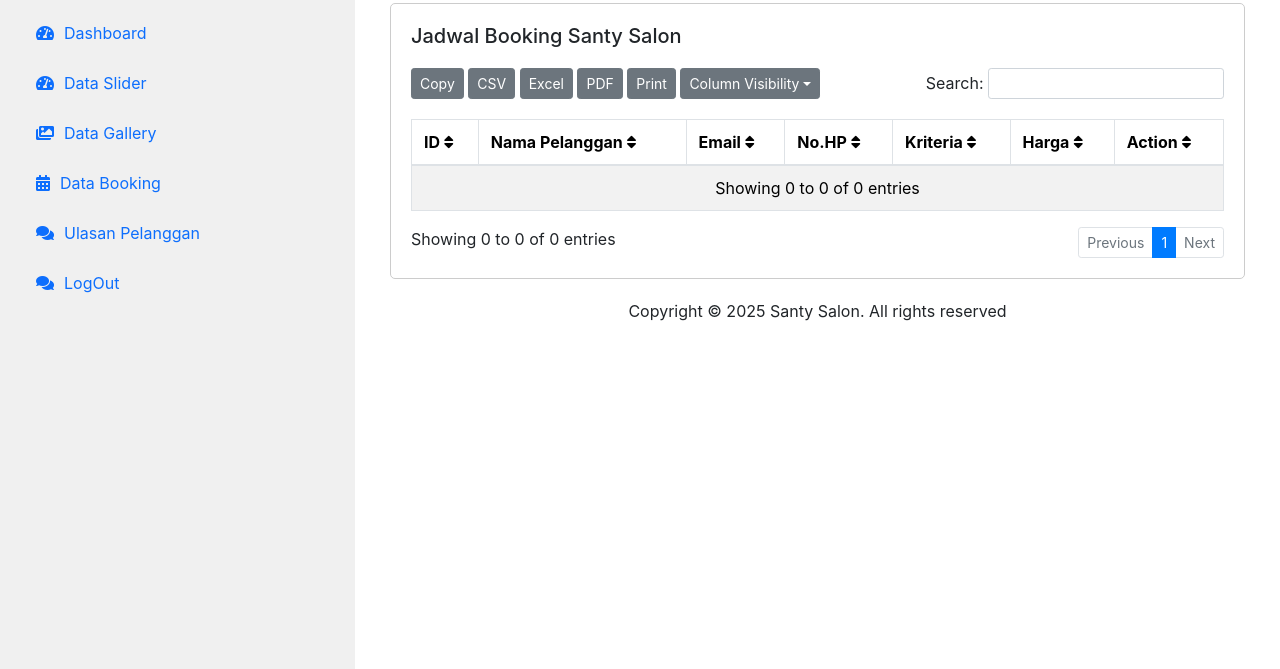
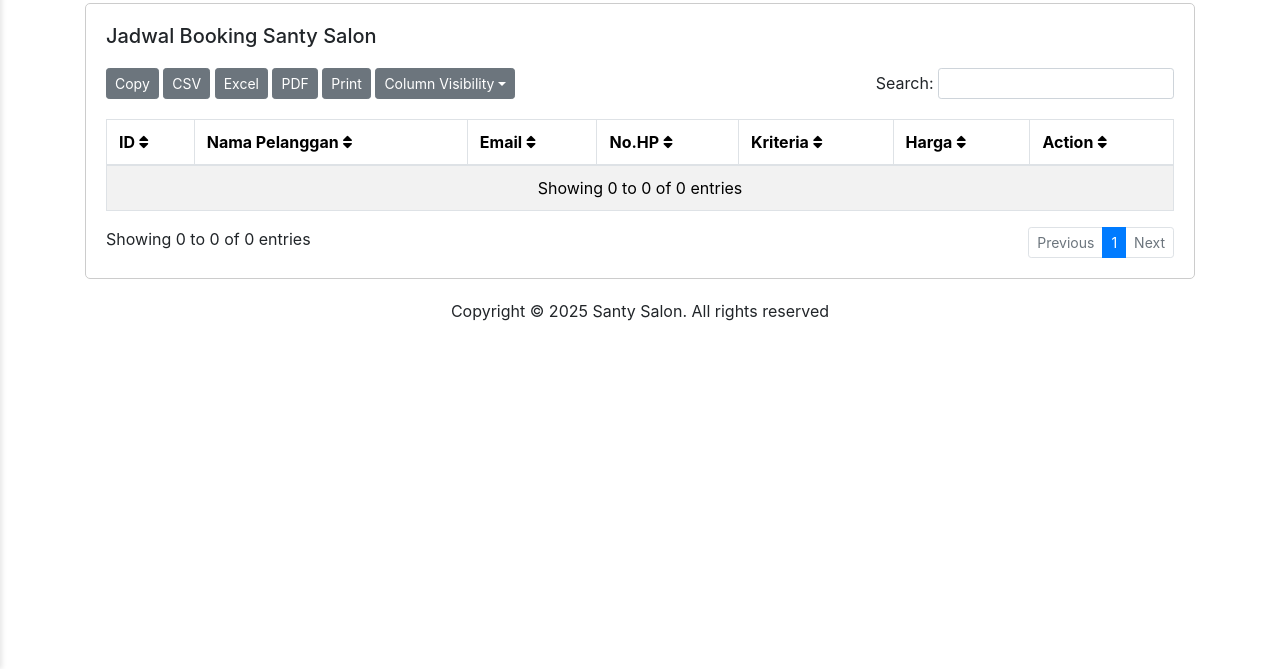
Before and after one commit to AhmdFzi31/santy-salon, a plain HTML site: page databoking.html in a window 1280 px wide. Shown: the part 131-800 px from the top of the page. Drawn offline with nearby package versions, Linux system fonts and the light colour scheme.

Commit message:
Update databoking.css

```diff
--- a/databoking.css
+++ b/databoking.css
@@ -1,3 +1,48 @@
+body {
+    overflow-x: hidden; /* Menghindari scroll horizontal */
+}
+
+/* Styling untuk sidebar */
+.sidebar {
+    position: fixed;
+    top: 0;
+    left: -250px; /* Mulai tersembunyi */
+    width: 250px;
+    height: 100vh;
+    background-color: #f8f9fa;
+    padding: 20px;
+    transition: left 0.3s ease; /* Transisi saat sidebar muncul */
+    box-shadow: 2px 0 5px rgba(0,0,0,0.1); /* Bayangan untuk sidebar */
+}
+
+/* Ketika sidebar aktif */
+.sidebar.active {
+    left: 0; /* Tampilkan sidebar */
+}
+
+/* Styling untuk konten utama */
+.content {
+    transition: margin-left 0.3s ease; /* Transisi saat konten bergerak */
+    padding: 20px;
+}
+
+/* Tambahkan padding untuk konten utama saat sidebar dibuka */
+.content.active {
+    margin-left: 250px; /* Bergeser ke kanan saat sidebar aktif */
+}
+
+/* Styling untuk navbar */
+.navbar {
+    transition: margin-left 0.3s ease; /* Transisi saat navbar bergerak */
+}
+
+/* Tambahkan margin untuk navbar saat sidebar dibuka */
+.navbar.active {
+    margin-left: 250px; /* Bergeser ke kanan saat sidebar aktif */
+}
+
+
+
 body {
     font-family: Arial, sans-serif;
 }
```
